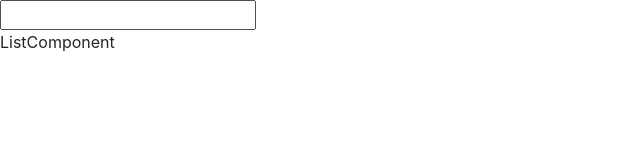
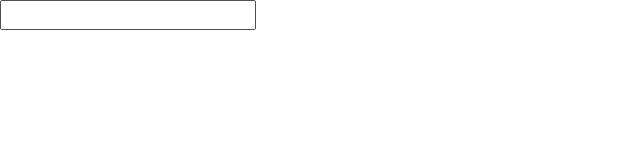
Before and after one commit to HampusJohnOlausson/react-test, a React (Create React App) app: page / in a window 1280 px wide. Shown: the top 160 px of the page, without its empty margins (0-640 px from the left). Built offline with nearby package versions, Linux system fonts and the light colour scheme.

Commit message:
added lists and key

```diff
--- a/src/components/Form.jsx
+++ b/src/components/Form.jsx
@@ -9,7 +9,6 @@ export default class Form extends Component {
 
     handleChange = (event) => {
         this.setState({ input: event.target.value });
-        console.log(event.target.value);
     }
 
 
--- a/src/components/List.jsx
+++ b/src/components/List.jsx
@@ -1,10 +1,23 @@
 import React, { Component } from 'react'
+import Task from './Task'
 
 export default class List extends Component {
+
+    state = {
+        todos: [
+            { value: 'clean kictchen', done: false},
+            { value: 'buy stuff',  done: true}
+        ]
+    }
+
     render() {
         return (
             <div className="List">
-             ListComponent
+                {this.state.todos.map((todo, index) => {
+                    return (
+                        <Task key={index}/>
+                    )
+                })}
             </div>
         )
     }
--- /dev/null
+++ b/src/components/Task.jsx
@@ -0,0 +1,11 @@
+import React, { Component } from 'react'
+
+export default class Task extends Component {
+    render() {
+        return (
+            <div className="Task">
+
+            </div>
+        )
+    }
+}
```
